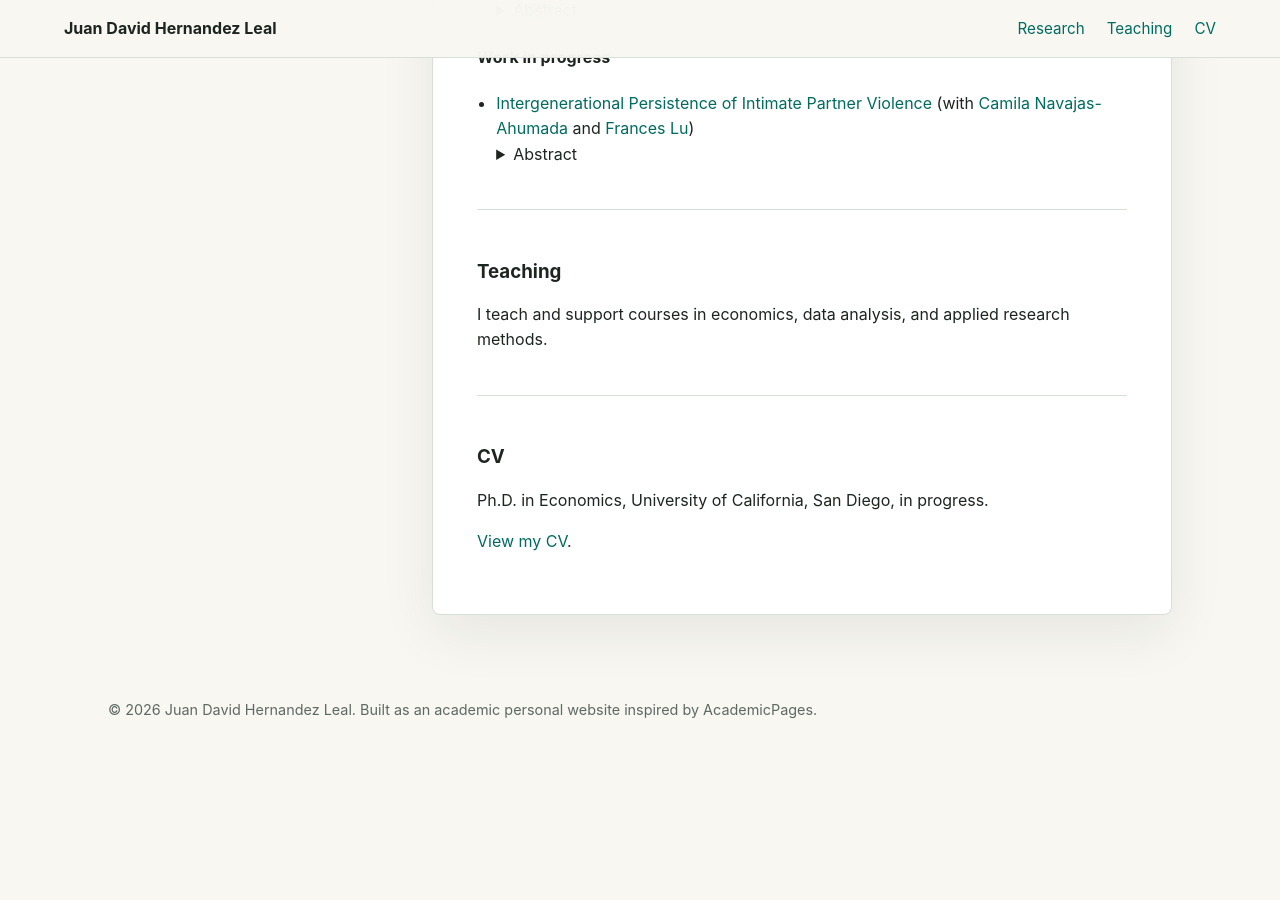
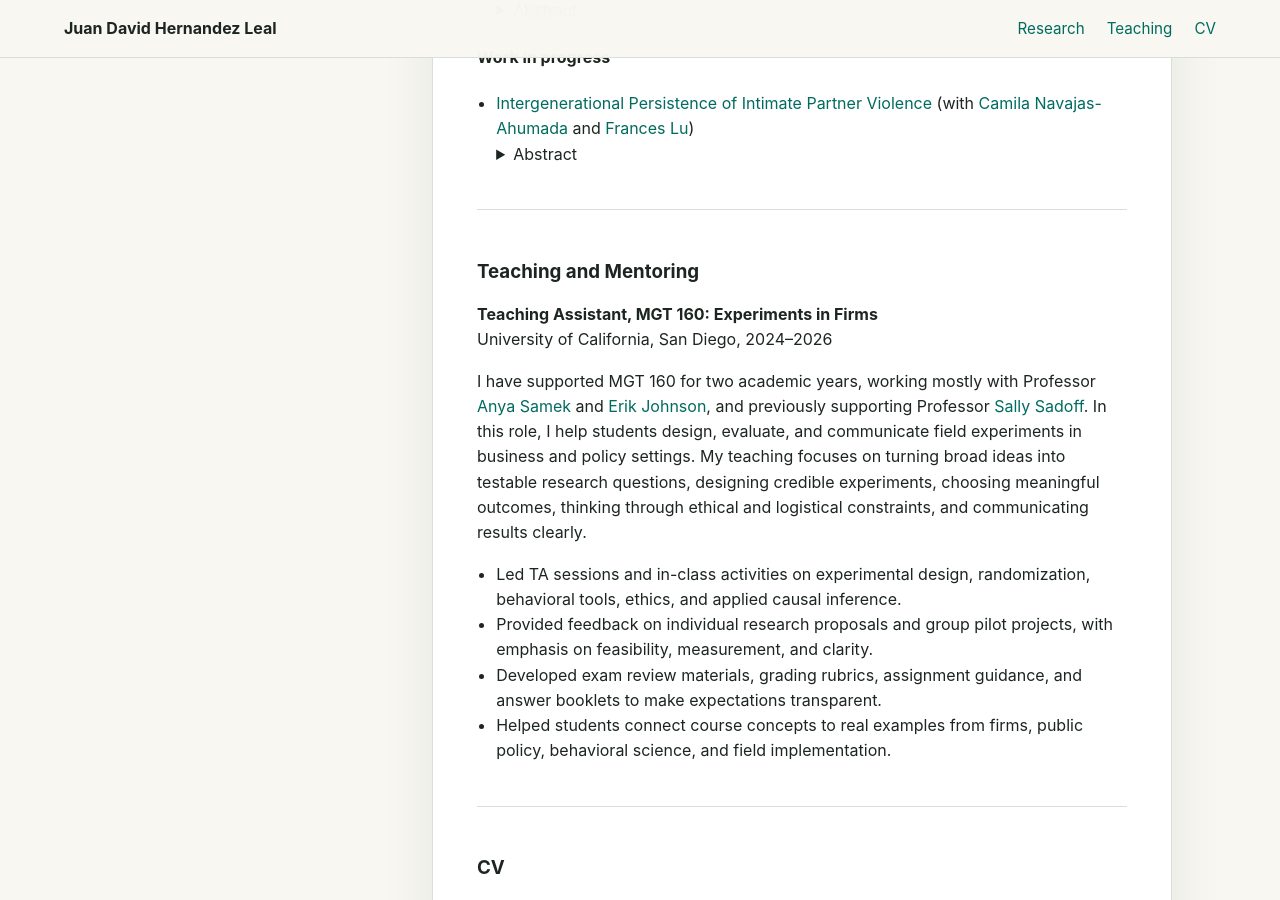
Before and after one commit to juandhernandezl/juandhernandezl.github.io, a Jekyll site: the page index.html, which Jekyll copies as it is, in a window 1280 px wide and 900 px high, scrolled down 1113 px. Built offline with Jekyll 4.4.1, drawn with Linux system fonts in a browser that asks for light colours; before the commit the page ends 1883 px from its top, so only the background shows below that.

Commit message:
Expand teaching section

```diff
--- a/index.html
+++ b/index.html
@@ -84,8 +84,15 @@
         </ul>
       </section>
       <section class="section" id="teaching">
-        <h3>Teaching</h3>
-        <p>I teach and support courses in economics, data analysis, and applied research methods.</p>
+        <h3>Teaching and Mentoring</h3>
+        <p><strong>Teaching Assistant, MGT 160: Experiments in Firms</strong><br>University of California, San Diego, 2024–2026</p>
+        <p>I have supported MGT 160 for two academic years, working mostly with Professor <a href="https://www.anyasamek.com/">Anya Samek</a> and <a href="https://profiles.ucsd.edu/erik.johnson">Erik Johnson</a>, and previously supporting Professor <a href="https://rady.ucsd.edu/faculty-research/faculty/sally-sadoff.html">Sally Sadoff</a>. In this role, I help students design, evaluate, and communicate field experiments in business and policy settings. My teaching focuses on turning broad ideas into testable research questions, designing credible experiments, choosing meaningful outcomes, thinking through ethical and logistical constraints, and communicating results clearly.</p>
+        <ul>
+          <li>Led TA sessions and in-class activities on experimental design, randomization, behavioral tools, ethics, and applied causal inference.</li>
+          <li>Provided feedback on individual research proposals and group pilot projects, with emphasis on feasibility, measurement, and clarity.</li>
+          <li>Developed exam review materials, grading rubrics, assignment guidance, and answer booklets to make expectations transparent.</li>
+          <li>Helped students connect course concepts to real examples from firms, public policy, behavioral science, and field implementation.</li>
+        </ul>
       </section>
       <section class="section" id="cv">
         <h3>CV</h3>
```
